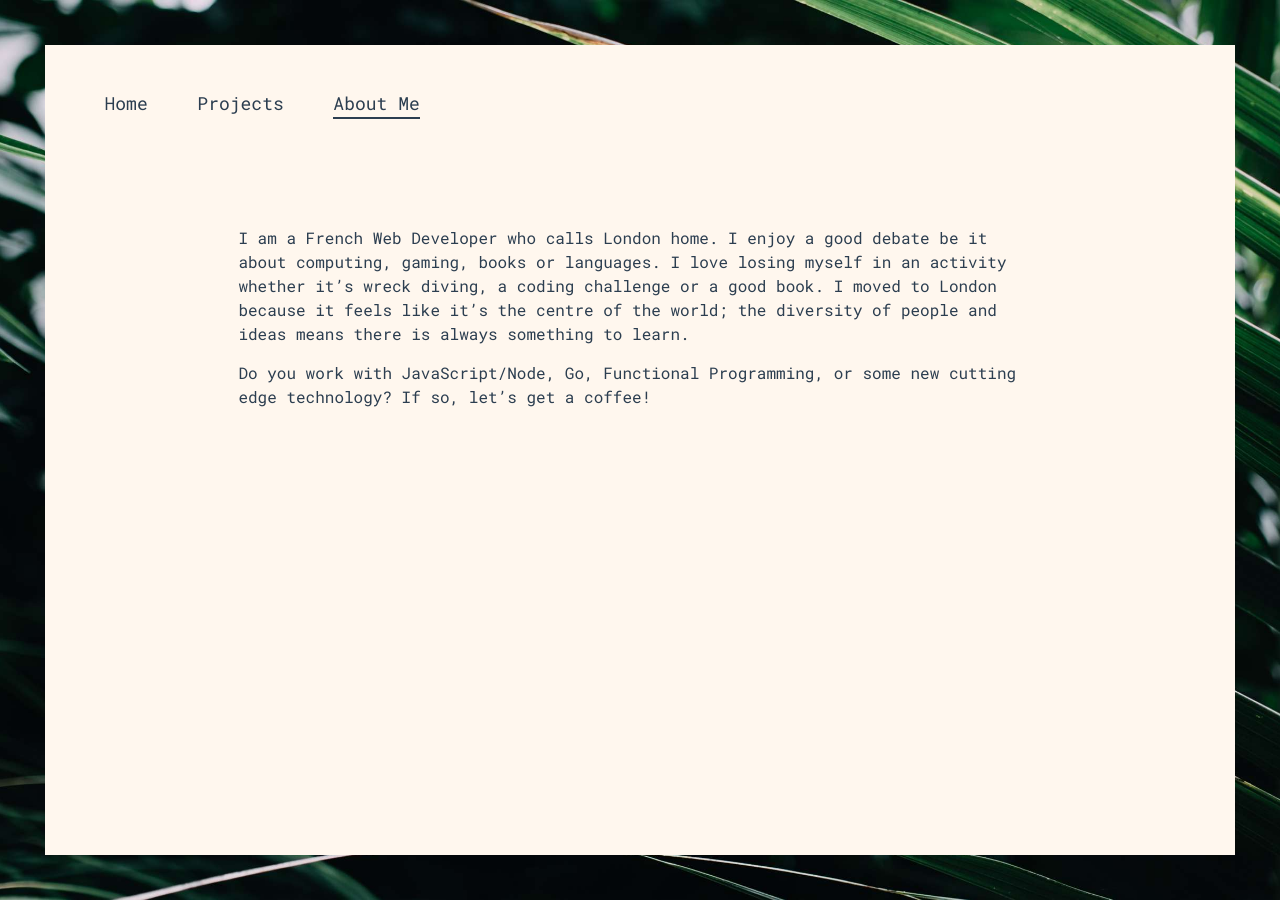
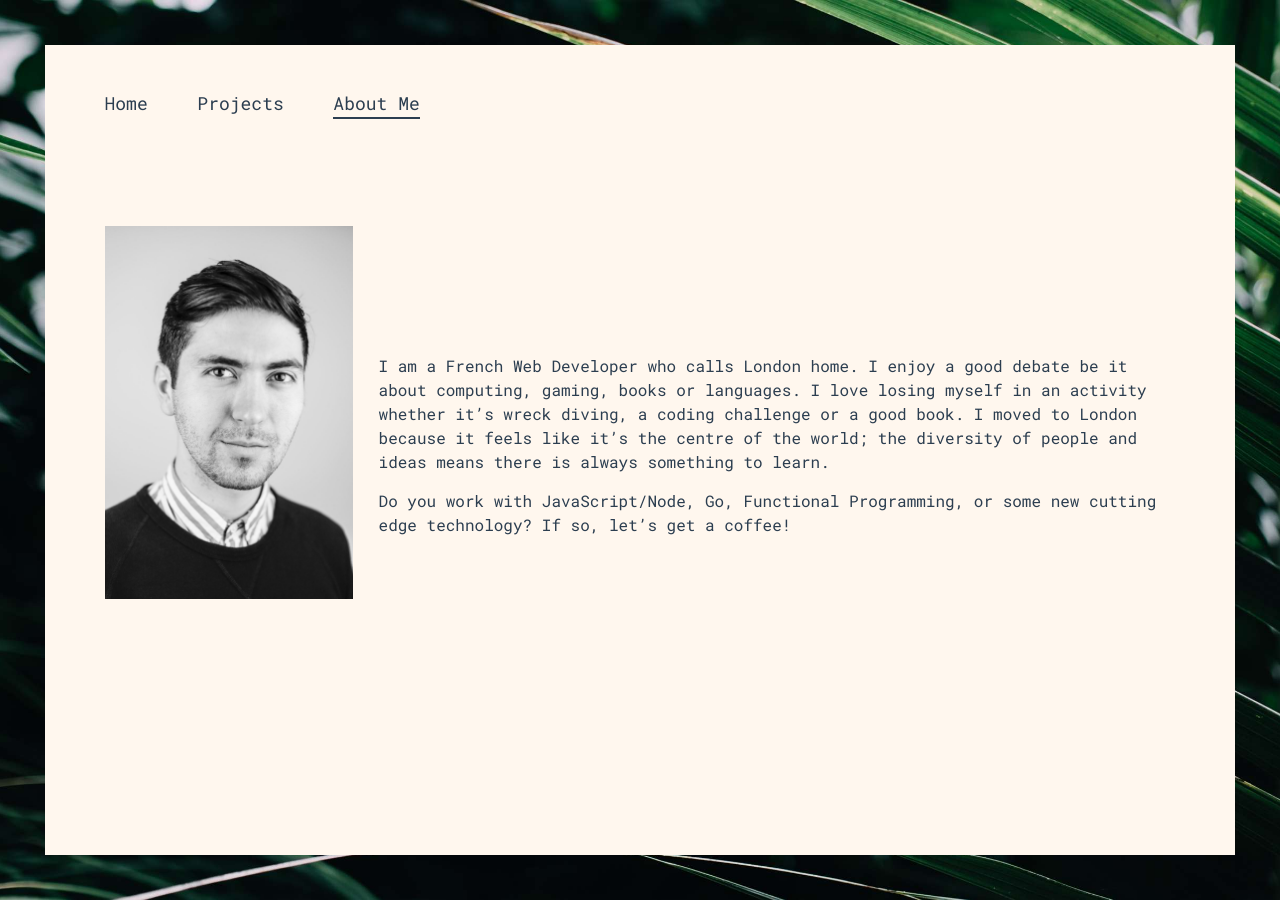
Before and after one commit to TimDeve/timdeve.github.io, a Jekyll site: the page built from aboutme/index.html, in a window 1280 px wide. Built offline with Jekyll 4.4.1, drawn with Linux system fonts in a browser that asks for light colours.

Commit message:
adds the about me page

```diff
--- a/_sass/_main.scss
+++ b/_sass/_main.scss
@@ -149,12 +149,40 @@ main {
   }
 }
 
+
+.aboutMeContainer {
+  @include outer-container;
+
+  .aboutMeImg {
+    max-width: 300px;
+    @include span-columns(3);
+  }
+
+  .aboutMeTextContainer {
+    padding-top: 10vw;
+    @include span-columns(9);
+  }
+}
+
 @media screen and (max-width: 800px) {
 
   .projectContainer {
     @include span-columns(12);
     margin-top: 20px;
     padding: 0;
+  }
+
+  .aboutMeContainer {
+
+    .aboutMeImg {
+      @include span-columns(12);
+      margin: 0 auto;
+      float: none;
+    }
+
+    .aboutMeTextContainer {
+      @include span-columns(12);
+    }
   }
 
   .site-nav {
@@ -191,6 +219,7 @@ main {
     margin-left: 0;
   }
 
+
 }
 
 
--- a/aboutme/index.html
+++ b/aboutme/index.html
@@ -3,7 +3,10 @@ layout: default
 title: About Me
 permalink: /aboutme
 ---
-<main>
-  <p>I am a French Web Developer who calls London home. I enjoy a good debate be it about computing, gaming, books or languages. I love losing myself in an activity whether it’s wreck diving, a coding challenge or a good book.  I moved to London because it feels like it’s the centre of the world; the diversity of people and ideas means there is always something to learn.</p>
-  <p>Do you work with JavaScript/Node, Go, Functional Programming, or some new cutting edge technology? If so, let’s get a coffee!</p>
+<main class="aboutMeContainer">
+  <img src="/img/profile.jpg" alt="" class="aboutMeImg">
+  <div class="aboutMeTextContainer">
+    <p>I am a French Web Developer who calls London home. I enjoy a good debate be it about computing, gaming, books or languages. I love losing myself in an activity whether it’s wreck diving, a coding challenge or a good book.  I moved to London because it feels like it’s the centre of the world; the diversity of people and ideas means there is always something to learn.</p>
+    <p>Do you work with JavaScript/Node, Go, Functional Programming, or some new cutting edge technology? If so, let’s get a coffee!</p>
+  </div>
 </main>
```
Also changed, not shown: img/profile.jpg (added).
